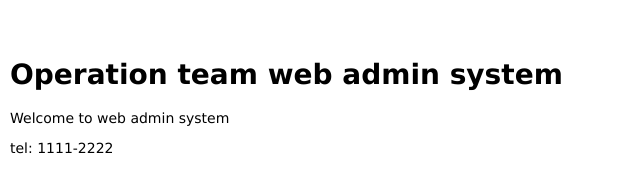
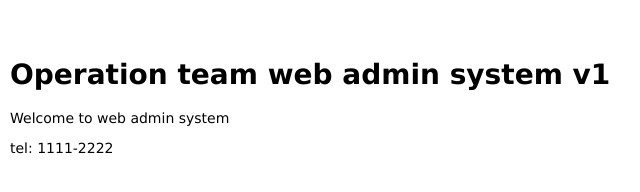
Before and after one commit to WJSNSeala/mastering-git-github, a website: page public/index.html in a window 1280 px wide. Shown: the full height of the page, 48-688 px from the left. Drawn offline with Linux system fonts and the light colour scheme.

Commit message:
operation title change

```diff
--- a/public/index.html
+++ b/public/index.html
@@ -5,7 +5,7 @@
   </head>
 
   <body>
-    <h1>Operation team web admin system</h1>
+    <h1>Operation team web admin system v1</h1>
     <p>Welcome to web admin system</p>
   </body>
 
```
